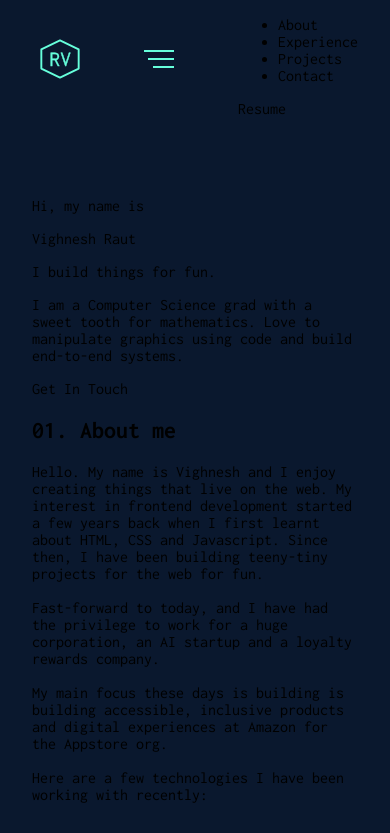
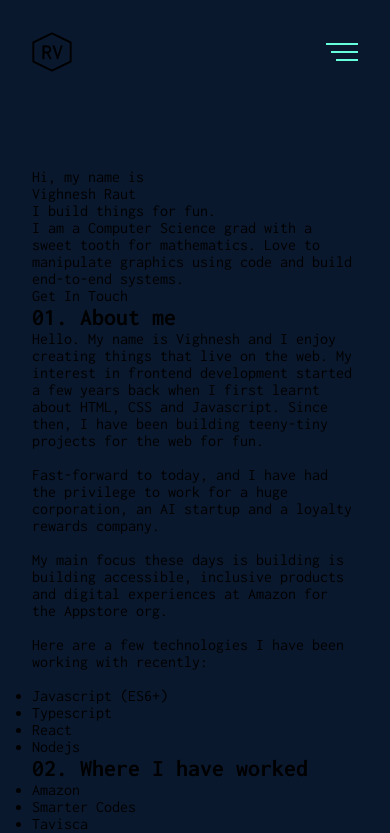
Before and after one commit to vighnesh153/vighnesh153.com_v2, a Next.js app: page / in a window 390 px wide. Shown: the top 833 px of the page. Built offline with nearby package versions, Linux system fonts and the light colour scheme.

Commit message:
feat: implement mobile nav

```diff
--- a/components/NavBar.tsx
+++ b/components/NavBar.tsx
@@ -2,25 +2,56 @@
  * @author Vighnesh Raut <me@vighnesh153.com>
  */
 
-import React from 'react';
+import React, { useEffect, useState } from 'react';
+import clsx from 'clsx';
+import Link from 'next/link';
 
 import Logo from 'icons/Logo';
 
 const NavBar: React.FC = () => {
+  const [menuOpen, setMenuOpen] = useState(false);
+
+  // Toggle the blur class on body based on active-ness of nav-link
+  useEffect(() => {
+    document.body.classList.toggle('blur', menuOpen);
+  }, [menuOpen]);
+
+  const navActiveClass = {
+    active: menuOpen,
+  };
+
   return (
     <header>
-      <div className="logo">
+      <Link href="/">
+        <a className="logo">
           <Logo />
-      </div>
-      <button className="hamburger-btn">
-        <div className="hamburger" aria-label="Menu">
-          <div className="hamburger__line" />
-          <div className="hamburger__line" />
-          <div className="hamburger__line" />
-        </div>
+        </a>
+      </Link>
+
+      <div className="header__header-menu">
+        <button
+          className={clsx('header-menu__hamburger-btn', navActiveClass)}
+          aria-label="Menu button"
+          onClick={() => setMenuOpen(!menuOpen)}
+        >
+          <span className="header-menu__hamburger-btn-line standard-transition" />
+          <span className="header-menu__hamburger-btn-line standard-transition" />
+          <span className="header-menu__hamburger-btn-line standard-transition" />
         </button>
+        <aside
+          className={clsx(
+            'header-menu__side-bar',
+            navActiveClass,
+            'standard-transition'
+          )}
+          tabIndex={1}
+        >
           <nav>
-        <ul>
+            <ol
+              className={clsx({
+                't-600': menuOpen,
+              })}
+            >
               <li className="nav-link">
                 <a href="#about">About</a>
               </li>
@@ -33,9 +64,13 @@ const NavBar: React.FC = () => {
               <li className="nav-link">
                 <a href="#contact">Contact</a>
               </li>
-        </ul>
-        <a href="#">Resume</a>
+            </ol>
+            <a href="#" className="header-menu__resume">
+              Resume
+            </a>
           </nav>
+        </aside>
+      </div>
     </header>
   );
 };
--- a/package.json
+++ b/package.json
@@ -9,9 +9,11 @@
     "prepare": "husky install"
   },
   "dependencies": {
+    "clsx": "^1.1.1",
     "next": "12.0.7",
     "react": "17.0.2",
-    "react-dom": "17.0.2"
+    "react-dom": "17.0.2",
+    "sass": "^1.45.1"
   },
   "devDependencies": {
     "@types/node": "16.11.12",
--- a/pages/_app.tsx
+++ b/pages/_app.tsx
@@ -1,8 +1,8 @@
 import type { AppProps } from 'next/app';
 
-import 'styles/globals.css';
-import 'styles/Home.css';
-import 'styles/NavBar.css';
+import 'styles/globals.scss';
+import 'styles/Home.scss';
+import 'styles/NavBar.scss';
 
 function MyApp({ Component, pageProps }: AppProps) {
   return <Component {...pageProps} />;
--- a/pages/index.tsx
+++ b/pages/index.tsx
@@ -8,7 +8,7 @@ const Home: NextPage = () => {
     <div className="container">
       <NavBar />
 
-      <main className="main">
+      <main id="main" className="main">
         <section className="introduction">
           <h2 hidden>Introduction</h2>
           <p>Hi, my name is</p>
--- a/styles/Home.css
+++ b/styles/Home.scss
@@ -3,13 +3,10 @@
 }
 
 .main {
-  /*min-height: 100vh;*/
   padding: 4rem 0;
   flex: 1;
   display: flex;
   flex-direction: column;
-  /*justify-content: center;*/
-  /*align-items: center;*/
 }
 
 .footer {
@@ -26,5 +23,4 @@
 
 .logo {
   height: 1em;
-  margin-left: 0.5rem;
 }
--- a/styles/NavBar.css
+++ /dev/null
@@ -1,51 +0,0 @@
-header {
-  display: flex;
-  align-items: center;
-  justify-content: space-between;
-}
-
-header .logo {
-  color: hsl(var(--color-1));
-  width: var(--logo-size);
-  height: var(--logo-size);
-
-  cursor: pointer;
-  fill: none;
-
-  outline: none;
-}
-
-header .logo:hover {
-  fill: hsla(var(--color-1), 7%);
-}
-
-header .hamburger-btn {
-  background: none;
-  border: none;
-  cursor: pointer;
-}
-
-.hamburger-btn .hamburger {
-  width: 30px;
-  height: 18px;
-
-  display: flex;
-  align-items: flex-end;
-  justify-content: space-between;
-  flex-direction: column;
-}
-
-.hamburger-btn .hamburger .hamburger__line {
-  width: 100%;
-  border: 1px solid hsl(var(--color-1));
-}
-
-.hamburger-btn .hamburger__line:nth-child(1) {
-  width: 100%;
-}
-.hamburger-btn .hamburger__line:nth-child(2) {
-  width: 85%;
-}
-.hamburger-btn .hamburger__line:nth-child(3) {
-  width: 70%;
-}
--- /dev/null
+++ b/styles/NavBar.scss
@@ -0,0 +1,145 @@
+header {
+  padding-block: 2rem;
+
+  display: flex;
+  align-items: center;
+  justify-content: space-between;
+}
+
+header .logo {
+  color: hsl(var(--color-secondary));
+  width: var(--logo-size);
+  height: var(--logo-size);
+
+  cursor: pointer;
+  fill: none;
+
+  outline: none;
+
+  &:hover {
+    fill: hsla(var(--color-secondary), 7%);
+  }
+}
+
+.header__header-menu {
+  position: relative;
+}
+
+.header-menu__hamburger-btn {
+  width: 2rem;
+  height: 1.1rem;
+  margin: 0;
+  padding: 0;
+  position: relative;
+  right: 0;
+
+  display: flex;
+  align-items: flex-end;
+  justify-content: space-between;
+  flex-direction: column;
+
+  background: none;
+  border: none;
+  cursor: pointer;
+
+  z-index: 10;
+
+  .header-menu__hamburger-btn-line {
+    width: 100%;
+    height: 0.1rem;
+    background-color: var(--color-secondary);
+  }
+  .header-menu__hamburger-btn-line:nth-child(1) {
+    width: 100%;
+  }
+  .header-menu__hamburger-btn-line:nth-child(2) {
+    width: 85%;
+  }
+  .header-menu__hamburger-btn-line:nth-child(3) {
+    width: 70%;
+  }
+
+  &.active {
+    .header-menu__hamburger-btn-line {
+      width: 85%;
+
+      --hamburger-line-rotation-angle: 405deg;
+      --hamburger-line-translate-offset-x: 0.6rem;
+    }
+
+    .header-menu__hamburger-btn-line:nth-child(1) {
+      transform-origin: top left;
+      transform: translateX(var(--hamburger-line-translate-offset-x))
+        rotateZ(var(--hamburger-line-rotation-angle));
+    }
+    .header-menu__hamburger-btn-line:nth-child(2) {
+      background-color: transparent;
+    }
+    .header-menu__hamburger-btn-line:nth-child(3) {
+      transform-origin: bottom left;
+      //noinspection CssInvalidFunction
+      transform: translateX(var(--hamburger-line-translate-offset-x))
+        rotateZ(calc(var(--hamburger-line-rotation-angle) * -1));
+    }
+  }
+}
+
+.header-menu__side-bar {
+  padding: 50px 10px;
+  width: min(75vw, 400px);
+  height: 100vh;
+  position: fixed;
+  top: 0;
+  bottom: 0;
+  right: 0;
+
+  display: flex;
+  justify-content: center;
+  align-items: center;
+
+  background-color: var(--color-primary-light);
+  box-shadow: -10px 0px 30px -15px var(--navy-shadow);
+  z-index: 9;
+  transform: translateX(100vw);
+  visibility: visible;
+
+  &.active {
+    transform: translateX(0);
+  }
+
+  nav {
+    display: flex;
+    align-items: center;
+    justify-content: center;
+    flex-direction: column;
+    gap: 4rem;
+
+    ol {
+      display: flex;
+      align-items: center;
+      justify-content: center;
+      flex-direction: column;
+      gap: 4rem;
+
+      background: var(--color-primary-light);
+      color: var(--major-text-color);
+
+      li {
+        list-style: none;
+      }
+
+      a:hover,
+      a:focus-within {
+        color: var(--color-secondary);
+      }
+    }
+
+    .header-menu__resume {
+      padding: 1rem 3rem;
+
+      border: 1px solid currentColor;
+      border-radius: 5px;
+      color: var(--color-secondary);
+    }
+  }
+}
--- a/styles/globals.css
+++ /dev/null
@@ -1,59 +0,0 @@
-:root {
-  --color-1-h: 166;
-  --color-1-s: 100%;
-  --color-1-l: 70%;
-  --color-1: var(--color-1-h), var(--color-1-s), var(--color-1-l);
-
-  --color-2-h: 216;
-  --color-2-s: 65%;
-  --color-2-l: 11%;
-  --color-2: hsl(var(--color-2-h), var(--color-2-s), var(--color-2-l));
-
-  --color-3-h: 218;
-  --color-3-s: 80%;
-  --color-3-l: 6%;
-  --color-3: hsl(var(--color-3-h), var(--color-3-s), var(--color-3-l));
-
-  --color-4-h: 266;
-  --color-4-s: 27%;
-  --color-4-l: 53%;
-  --color-4: hsl(var(--color-4-h), var(--color-4-s), var(--color-4-l));
-
-  --color-5-h: 190;
-  --color-5-s: 11%;
-  --color-5-l: 68%;
-  --color-5: hsl(var(--color-5-h), var(--color-5-s), var(--color-5-l));
-
-  --major-text-color-h: 226;
-  --major-text-color-s: 70%;
-  --major-text-color-l: 88%;
-  --major-text-color: hsl(
-    var(--major-text-color-h),
-    var(--major-text-color-s),
-    var(--major-text-color-l)
-  );
-
-  --logo-size: 40px;
-}
-
-*,
-*::before,
-*::after {
-  box-sizing: border-box;
-}
-
-html,
-body {
-  padding: 0;
-  margin: 0;
-  /*font-family: -apple-system, BlinkMacSystemFont, Segoe UI, Roboto, Oxygen,*/
-  /*  Ubuntu, Cantarell, Fira Sans, Droid Sans, Helvetica Neue, sans-serif;*/
-  font-family: 'Inconsolata', monospace;
-
-  background-color: var(--color-2);
-}
-
-a {
-  color: inherit;
-  text-decoration: none;
-}
--- /dev/null
+++ b/styles/globals.scss
@@ -0,0 +1,145 @@
+:root {
+  // Primary
+  --color-primary-h: 216;
+  --color-primary-s: 65%;
+  --color-primary-l: 11%;
+  --color-primary: hsl(
+    var(--color-primary-h),
+    var(--color-primary-s),
+    var(--color-primary-l)
+  );
+  --color-primary-demo: hsl(216, 65%, 11%);
+
+  // Primary light
+  --color-primary-light-h: 218;
+  --color-primary-light-s: 58%;
+  --color-primary-light-l: 16%;
+  --color-primary-light: hsl(
+    var(--color-primary-light-h),
+    var(--color-primary-light-s),
+    var(--color-primary-light-l)
+  );
+  --color-primary-light-demo: hsl(218, 58%, 16%);
+
+  // Primary dark
+  --color-primary-dark-h: 218;
+  --color-primary-dark-s: 80%;
+  --color-primary-dark-l: 6%;
+  --color-primary-dark: hsl(
+    var(--color-primary-dark-h),
+    var(--color-primary-dark-s),
+    var(--color-primary-dark-l)
+  );
+  --color-primary-dark-demo: hsl(218, 80%, 6%);
+
+  // Secondary
+  --color-secondary-h: 166;
+  --color-secondary-s: 100%;
+  --color-secondary-l: 70%;
+  --color-secondary: hsl(
+    var(--color-secondary-h),
+    var(--color-secondary-s),
+    var(--color-secondary-l)
+  );
+  --color-secondary-demo: hsl(166, 100%, 70%);
+
+  --color-5-h: 266;
+  --color-5-s: 27%;
+  --color-5-l: 53%;
+  --color-5: hsl(var(--color-5-h), var(--color-5-s), var(--color-5-l));
+  --color-5-demo: hsl(266, 27%, 53%);
+
+  --color-6-h: 190;
+  --color-6-s: 11%;
+  --color-6-l: 68%;
+  --color-6: hsl(var(--color-6-h), var(--color-6-s), var(--color-6-l));
+  --color-6-demo: hsl(190, 11%, 68%);
+
+  // Text color
+  --major-text-color-h: 226;
+  --major-text-color-s: 70%;
+  --major-text-color-l: 88%;
+  --major-text-color: hsl(
+    var(--major-text-color-h),
+    var(--major-text-color-s),
+    var(--major-text-color-l)
+  );
+  --major-text-color-demo: hsl(226, 70%, 88%);
+
+  --logo-size: 40px;
+
+  // Transitions
+  --standard-transition: all 0.25s cubic-bezier(0.645, 0.045, 0.355, 1);
+}
+
+*,
+*::before,
+*::after {
+  margin: 0;
+  margin-block: 0;
+  margin-inline: 0;
+  padding: 0;
+  padding-block: 0;
+  padding-inline: 0;
+  outline: none;
+  box-sizing: border-box;
+}
+
+html {
+  scroll-behavior: smooth;
+}
+
+html,
+body {
+  font-family: 'Inconsolata', monospace;
+
+  background-color: var(--color-primary);
+}
+
+body.blur {
+  overflow: hidden;
+}
+
+a {
+  color: inherit;
+  text-decoration: none;
+}
+
+// Font sizes
+.t-100 {
+  font-size: 10px !important;
+}
+.t-200 {
+  font-size: 12px !important;
+}
+.t-300 {
+  font-size: 14px !important;
+}
+.t-400 {
+  font-size: 16px !important;
+}
+.t-500 {
+  font-size: 18px !important;
+}
+.t-600 {
+  font-size: 20px !important;
+}
+.t-700 {
+  font-size: 24px !important;
+}
+.t-800 {
+  font-size: 28px !important;
+}
+.t-900 {
+  font-size: 32px !important;
+}
+.t-1000 {
+  font-size: 40px !important;
+}
+
+// Transition classes
+.standard-transition {
+  @media (prefers-reduced-motion: no-preference) {
+    transition: var(--standard-transition);
+  }
+}
```
Also changed, not shown: 2 other files (tests, documents, lock files or other folders). Lines whose indentation alone changed are shown as unchanged.
